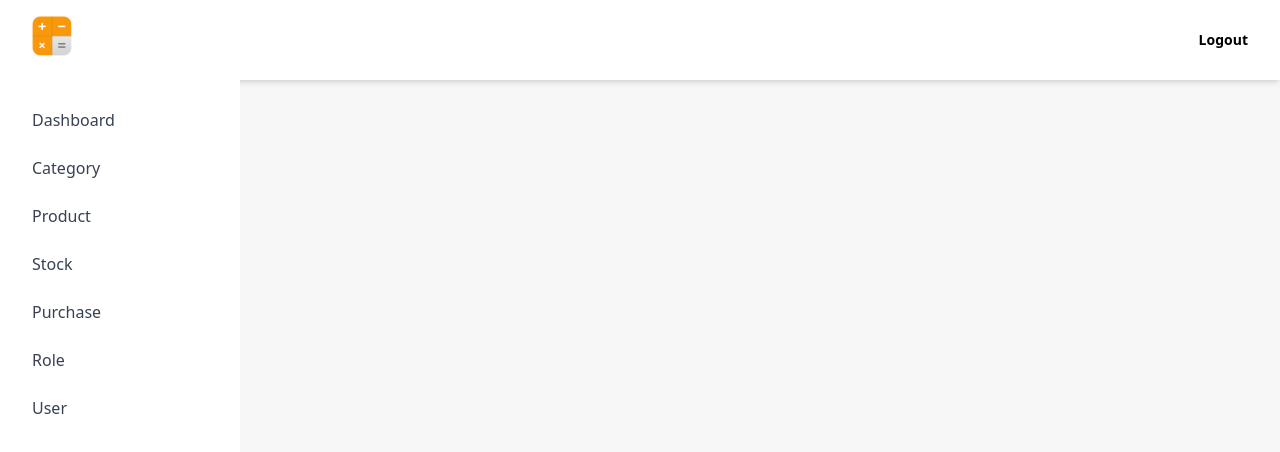
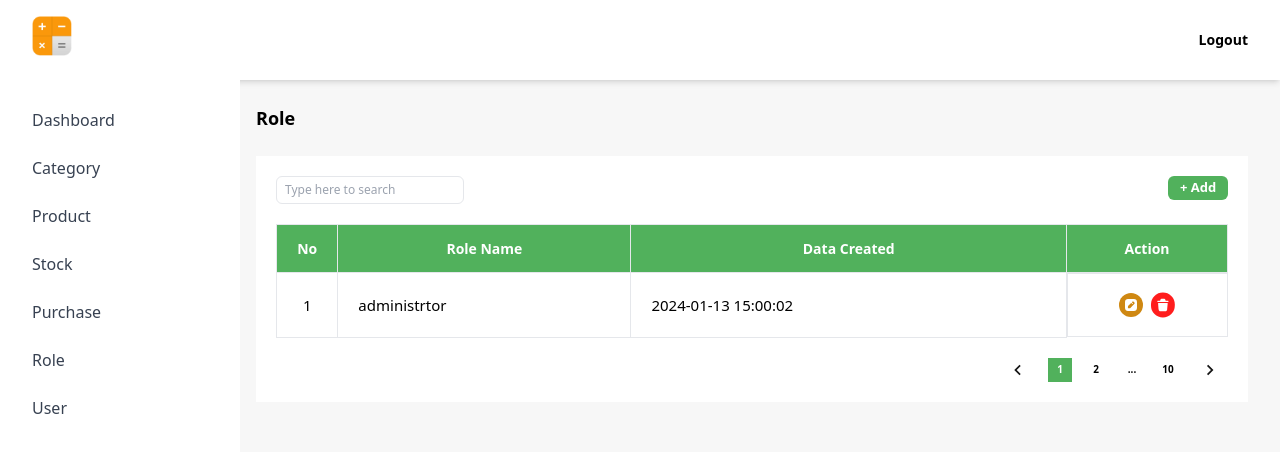
Before and after one commit to m-hari16/admin-fe, a React (Vite) app: page /admin/role in a window 1280 px wide. Shown: the top 452 px of the page. Built offline with nearby package versions, Linux system fonts and the light colour scheme; no server answers; the HTML template or start-up script is replaced by a standard one.

Commit message:
role page

```diff
--- a/src/App.jsx
+++ b/src/App.jsx
@@ -6,6 +6,9 @@ import Dashboard from "./pages/dashboard/Dashboard"
 import CategoryList from "./pages/category/CategoryList"
 import AddCategory from "./pages/category/AddCategory"
 import EditCategory from "./pages/category/EditCategory"
+import RoleList from "./pages/role/RoleList"
+import AddRole from "./pages/role/AddRole"
+import EditRole from "./pages/role/EditRole"
 
 
 const App = () => {
@@ -51,10 +54,20 @@ const App = () => {
           path="/admin/purchase"
           element={<AdminLayout/>}
         />
+
         <Route
           path="/admin/role"
-          element={<AdminLayout/>}
+          element={<AdminLayout children={<RoleList/>}/>}
         />
+        <Route
+          path="/admin/role/add"
+          element={<AdminLayout children={<AddRole/>}/>}
+        />
+        <Route
+          path="/admin/role/edit"
+          element={<AdminLayout children={<EditRole/>}/>}
+        />
+
         <Route
           path="/admin/user"
           element={<AdminLayout/>}
--- /dev/null
+++ b/src/pages/role/AddRole.jsx
@@ -0,0 +1,39 @@
+const AddRole = () => {
+  return(
+    <>
+      <div className="text-lg font-semibold mb-6">
+        <h1>Add Role</h1>
+      </div>
+
+      <div className="flex p-5 bg-white">
+        <form>
+          <div className="mb-5">
+            <label
+              className="mb-2 block text-gray-950 text-[13px] font-sans font-semibold"
+            >
+              Role Name
+            </label>
+            <input
+              placeholder="Input role"
+              type="text"
+              name="name"
+              id="name"
+              className="w-96 rounded-md border bg-[#F7F7F7] py-3 px-6 text-base font-sans text-text-100"
+            />
+          </div>
+
+          <div>
+            <button
+              type="submit"
+              className="rounded-md bg-[#51B15C] w-[90px] h-[40px] text-white text-[16px] font-sans font-semibold"
+            >
+              Save
+            </button>
+          </div>
+        </form>
+      </div>
+    </>
+  )
+}
+
+export default AddRole
--- /dev/null
+++ b/src/pages/role/EditRole.jsx
@@ -0,0 +1,39 @@
+const EditRole = () => {
+  return(
+    <>
+      <div className="text-lg font-semibold mb-6">
+        <h1>Edit Role</h1>
+      </div>
+
+      <div className="flex p-5 bg-white">
+        <form>
+          <div className="mb-5">
+            <label
+              className="mb-2 block text-gray-950 text-[13px] font-sans font-semibold"
+            >
+              Role Name
+            </label>
+            <input
+              placeholder="Input category product"
+              type="text"
+              name="name"
+              id="name"
+              className="w-96 rounded-md border bg-[#F7F7F7] py-3 px-6 text-base font-sans text-text-100"
+            />
+          </div>
+
+          <div>
+            <button
+              type="submit"
+              className="rounded-md bg-[#51B15C] w-[90px] h-[40px] text-white text-[16px] font-sans font-semibold"
+            >
+              Save
+            </button>
+          </div>
+        </form>
+      </div>
+    </>
+  )
+}
+
+export default EditRole
--- /dev/null
+++ b/src/pages/role/RoleList.jsx
@@ -0,0 +1,66 @@
+import { Link } from "react-router-dom"
+import SearchBar from "../../components/search/SearchBar"
+import Pagination from "../../components/paging/paination"
+import { EditIcon, TrashIcon } from "../../assets"
+
+const RoleList = () => {
+  return(
+    <>
+      <div className="text-lg font-semibold mb-6">
+        <h1>Role</h1>
+      </div>
+
+      <div className="mt-5 pb-5 bg-white">
+        <div className="flex justify-between">
+          <SearchBar/>
+          <Link
+            to="/admin/role/add"
+            className="flex rounded-md bg-[#51B15C] w-[60px] h-[24px] mt-5 mr-5 items-center justify-center"
+          >
+            <span className="text-white text-[13px] font-sans font-semibold">+ Add</span>
+          </Link>
+        </div>
+        <div className="flex justify-center">
+          <table className="w-full m-5">
+            <thead>
+              <tr className="h-12 bg-[#51B15C] text-white text-[14px] font-sans font-medium text-center">
+                <th className="border">No</th>
+                <th className="border">Role Name</th>
+                <th className="border">Data Created</th>
+                <th className="border">Action</th>
+              </tr>
+            </thead>
+            <tbody>
+              <tr
+                className="h-16 text-text-100 text-[15px] font-sans font-normal"
+              >
+                <td className="border text-center">1</td>
+                <td className="border pl-5">administrtor</td>
+                <td className="border pl-5">2024-01-13 15:00:02</td>
+                <td className="border flex justify-center h-16 space-x-2">
+                  <Link
+                    to={`/admin/role/edit?id=1`}
+                    className="w-6 h6"
+                  >
+                    <img src={`${EditIcon}`} alt="edit-data" className="w-full h-full"/>
+                  </Link>
+
+                  <button
+                    className="w-6 h6"
+                  >
+                    <img src={`${TrashIcon}`} alt="delete-data" className="w-full h-full"/>
+                  </button>
+                </td>
+              </tr>
+            </tbody>
+          </table>
+        </div>
+        <div className="flex w-full justify-end pr-5">
+          <Pagination/>
+        </div>
+      </div>
+    </>
+  )
+}
+
+export default RoleList
```
